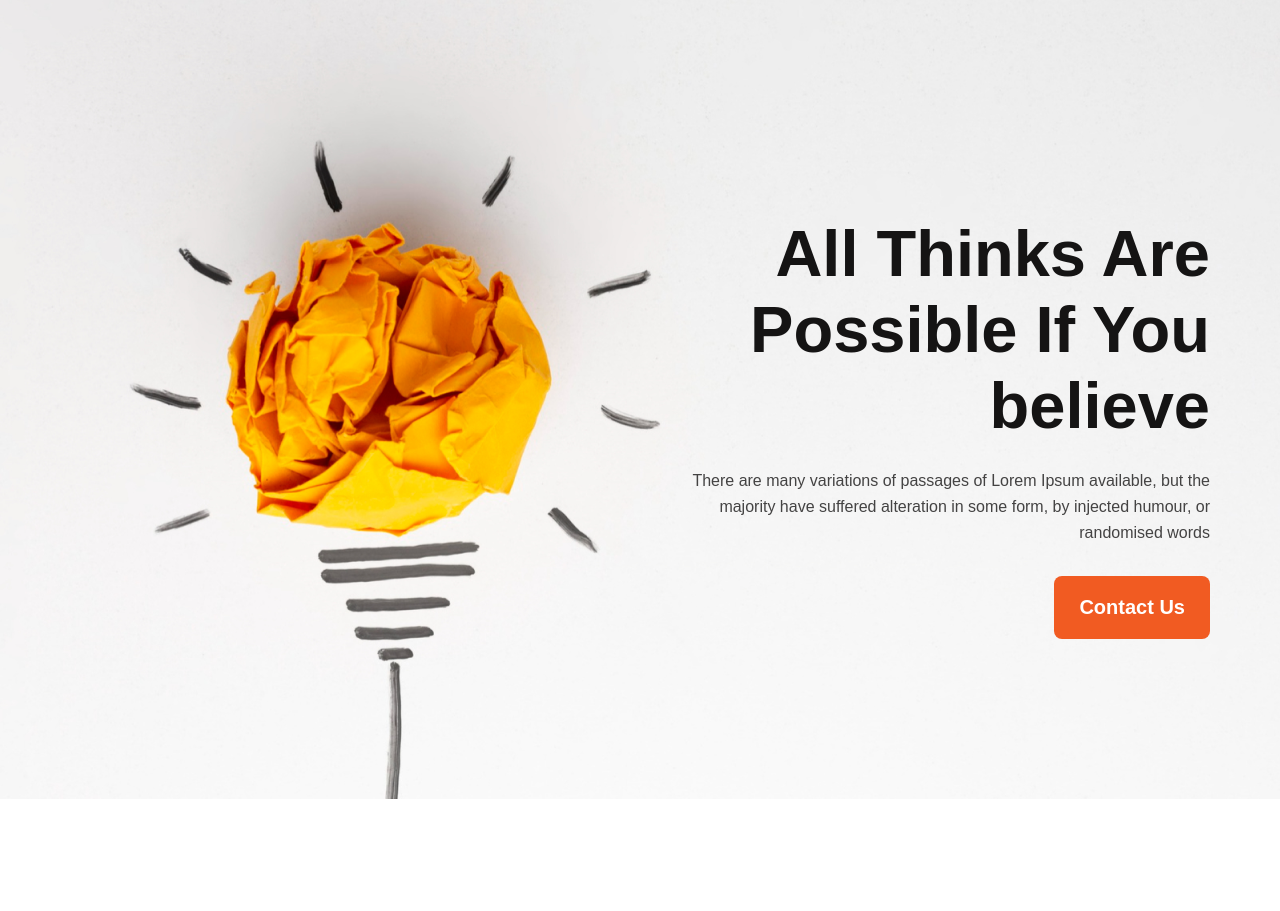
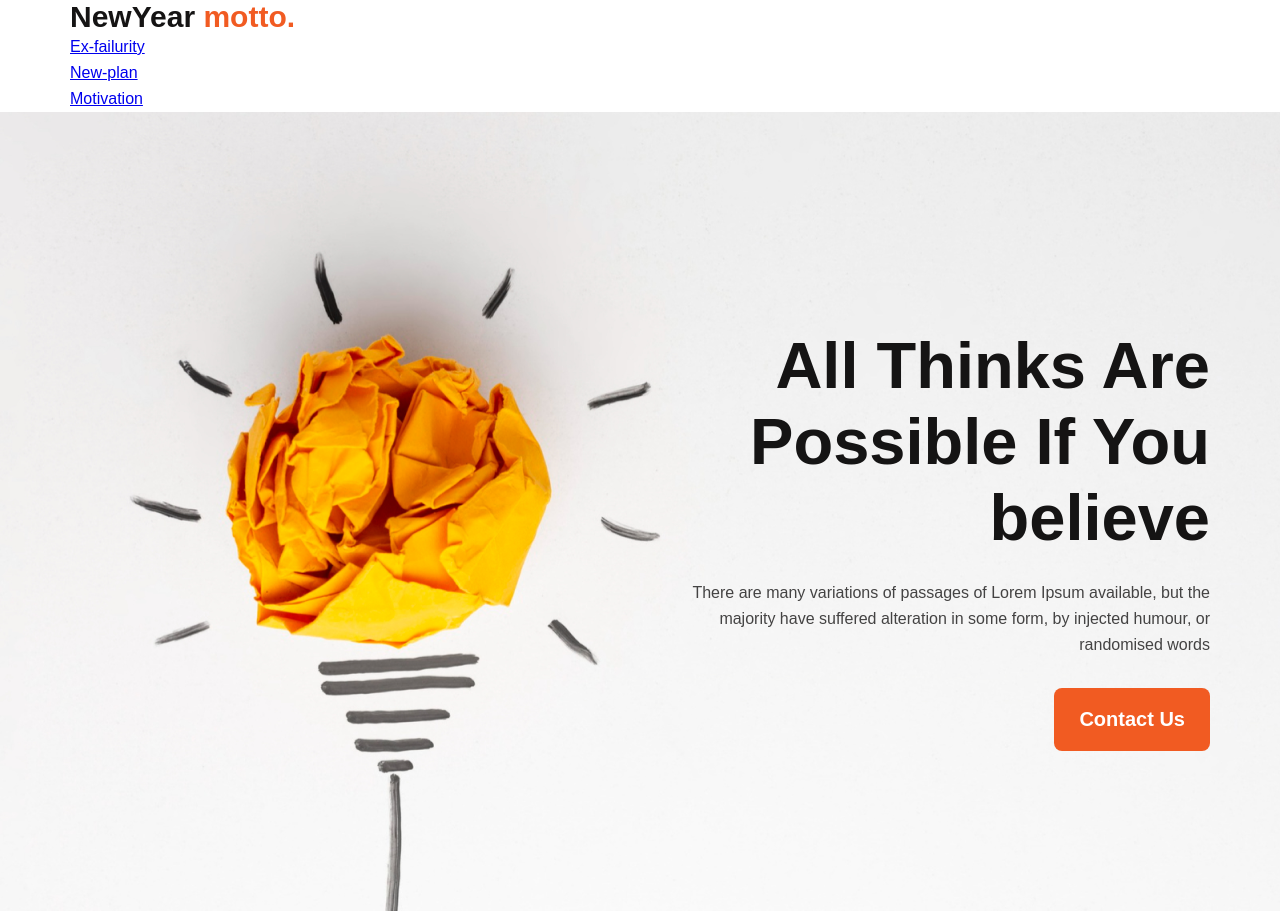
Before and after one commit to Sonia-Shurmi/newyear, a plain HTML site: page index.html in a window 1280 px wide. Shown: the top 911 px of the page. Drawn offline with Linux system fonts and the light colour scheme.

Commit message:
as extra section navbar added

```diff
--- a/index.html
+++ b/index.html
@@ -12,6 +12,17 @@
 </head>
 <body>
     <header class="hearer-area">
+        <!-- nav area( extra section) -->
+        <nav class="navbar">
+            <div class="wrapper">
+                <h3 class="logo">NewYear <span>Motto.</span></h3>
+                <ul class="menu">
+                    <li><a href="#">Ex-failurity</a></li>
+                    <li><a href="#">New-plan</a></li>
+                    <li><a href="#">Motivation</a></li>
+                </ul>
+            </div>
+        </nav>
         <!-- banner area -->
         <div class="banner">
             <div class="wrapper">
--- a/style.css
+++ b/style.css
@@ -216,3 +216,13 @@ h3.subscribe-title {
     font-size: 18px;
     color: #F3F3F3;
 }
+/* extra added navbar style */
+.logo{
+    font-size: 30px;
+    font-weight: 700;
+    color: #151414;
+}
+.logo span{
+    color: #F15B22;
+    text-transform: lowercase;
+}
```
